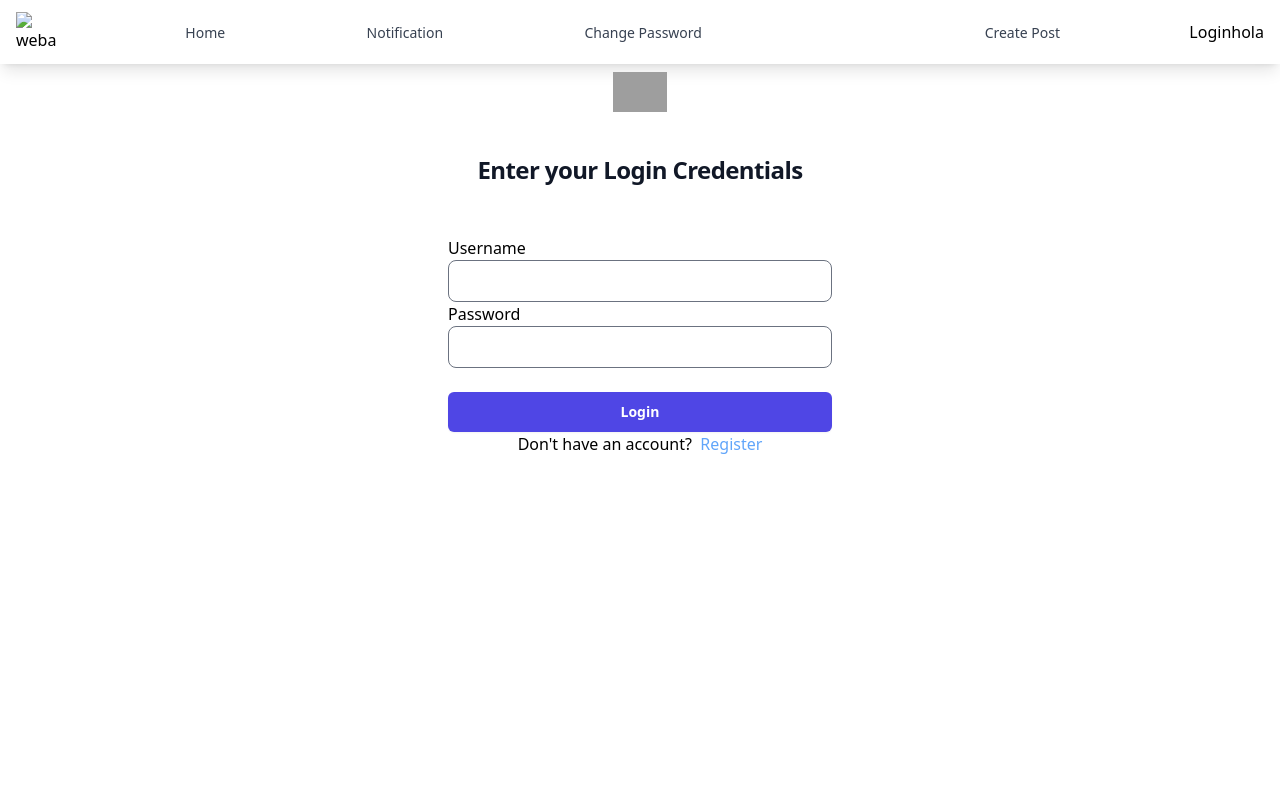
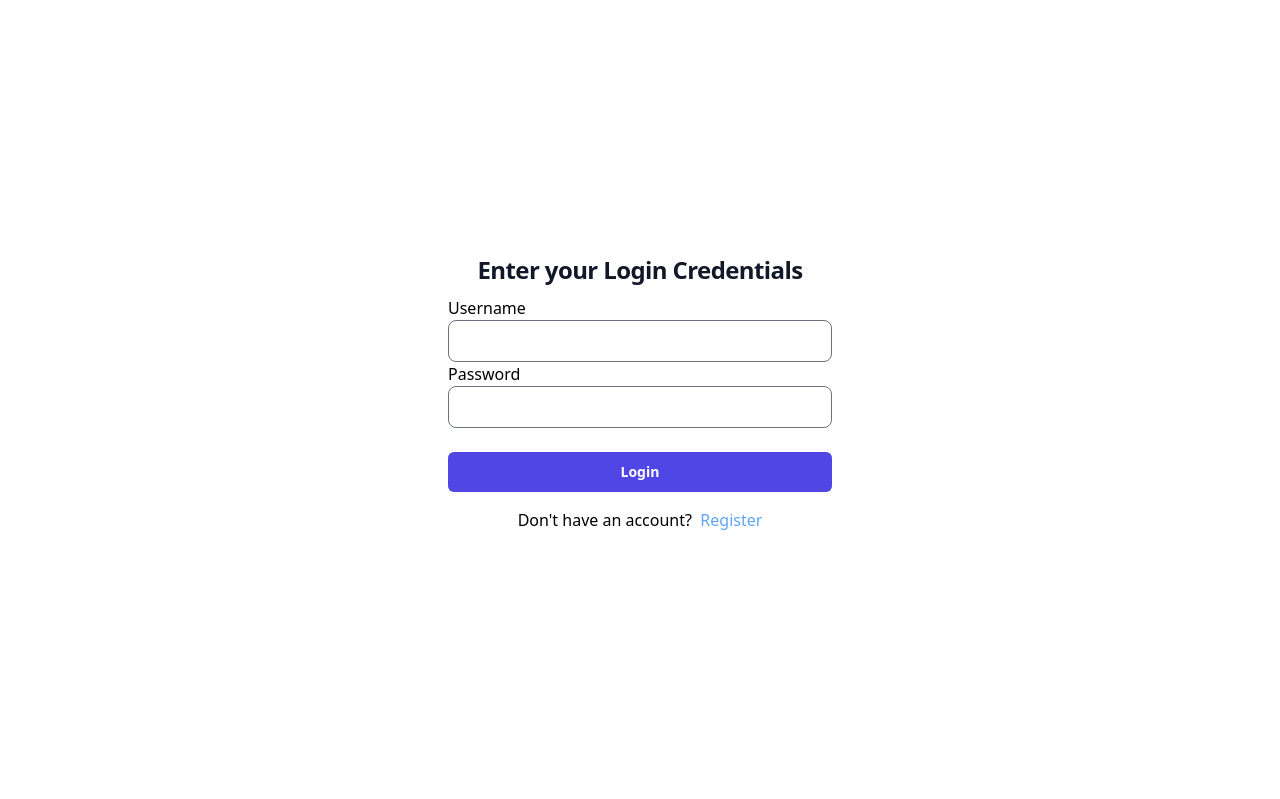
Before and after one commit to adarsha1426/SocialWebapp, a Django app: page /login in a window 1280 px wide. Run offline with Django 5.2, Linux system fonts and the light colour scheme; some libraries are stand-ins or nearby versions; grey boxes are pictures that could not be loaded.

Commit message:
Fixed the merge error

```diff
--- a/SocialWebsite/SocialWebsite/settings.py
+++ b/SocialWebsite/SocialWebsite/settings.py
@@ -143,7 +143,7 @@ Media_ROOT=os.path.join(BASE_DIR,'media')
 DEFAULT_AUTO_FIELD = 'django.db.models.BigAutoField'
 
 #For tailwind setup
-NPM_BIN_PATH = r"C:\Program Files (x86)\nodejs\npm.cmd"
+NPM_BIN_PATH = "C:/Program Files/nodejs/npm.cmd"
 TAILWIND_APP_NAME = 'theme'
 INTERNAL_IPS = [
     "127.0.0.1",
--- a/SocialWebsite/post/templates/post/homepage.html
+++ b/SocialWebsite/post/templates/post/homepage.html
@@ -55,7 +55,7 @@
                 <a href="{% url 'post:like' post_slug=post.slug %}"><img src="{% static "logo\like-logo.png" %}" alt="webapplogo" class="h-12 w-12"> ({{ post.likes.count }})</a>
                 {% endif %}
 
-                <a href="{% url "post:create_comment" post_slug=post.slug %}"><img src="{% static "logo\comment-logo.png" %}" alt="webapplogo" class="h-12 w-12"></a>
+                <a href="{% url "post:create_comment" post_slug=post.slug %}"><img src="{% static "logo\comment-logo.png" %}" alt="webapplogo" class="h-12 w-12"></a>{{post.comment.count}}
                 <a href="{% url "post:share_email_form" post_slug=post.slug %}"> <img src="{% static "logo\share-logo.png" %}" alt="webapplogo" class="h-12 w-12"></a>
 
 
--- a/SocialWebsite/templates/nav.html
+++ b/SocialWebsite/templates/nav.html
@@ -17,9 +17,7 @@
     <nav class="bg-white shadow-lg  flex  justify-evenly static">
         <div class="container mx-auto px-4 flex justify-between items-center h-16">
             <!-- Logo Section -->
-            <div class="logo flex items-center">
-                <img src="" alt="webapplogo" class="h-10 w-10">
-            </div>
+
             <div class="home">
                 <a href="{% url 'post:home' %}" class="text-gray-700 hover:text-blue-500 px-3 py-2 rounded-md text-sm font-medium">Home</a>
             </div>
@@ -29,12 +27,13 @@
             <div class="home">
                 <a href="{% url 'userdetail:change' %}" class="text-gray-700 hover:text-blue-500 px-3 py-2 rounded-md text-sm font-medium">Change Password</a>
             </div>
+            {% if request.user %}
+
             <div class="home">
                 <a href="{% url 'userdetail:change' %}" class="text-gray-700 hover:text-blue-500 px-3 py-2 rounded-md text-sm font-medium">{% if request.user.is_authenticated is True %}{{request.user.first_name}}{% endif %}</a>
             </div>
-            <div class="home">
-                <a href="{% url 'post:create_post' %}" class="text-gray-700 hover:text-blue-500 px-3 py-2 rounded-md text-sm font-medium">Create Post</a>
-            </div>
+            {% endif %}
+
             {% if request.user.is_authenticated %}
 
             <div class="home">
@@ -55,7 +54,7 @@
     {% endif %}
 {% else %}
     <a href="{% url 'userdetail:login' %}">Login</a>
-    <p>hola</p>
+
 {% endif %}
             </div>
         </div>
--- a/SocialWebsite/theme/static/css/dist/styles.css
+++ b/SocialWebsite/theme/static/css/dist/styles.css
@@ -1146,6 +1157,14 @@ select {
 
 .pt-4 {
   padding-top: 1rem;
+}
+
+.pt-0 {
+  padding-top: 0px;
+}
+
+.text-left {
+  text-align: left;
 }
 
 .text-center {
--- a/SocialWebsite/userdetail/templates/userdetail/login.html
+++ b/SocialWebsite/userdetail/templates/userdetail/login.html
@@ -1,9 +1,10 @@
-{% include "nav.html" %}
+{% load tailwind_tags %}
+{%tailwind_css %}
 <body>
-    <div class="flex min-h-full flex-col justify-center px-6 py-2 lg:px-8">
+    <div class="flex mt-0 pt-0 min-h-full flex-col justify-center px-6 py-2 lg:px-8">
         <div class="sm:mx-auto sm:w-full sm:max-w-sm">
-          <img class="mx-auto h-10 w-auto" src="https://tailwindui.com/img/logos/mark.svg?color=indigo&shade=600" alt="Name of socialwebapp">
-          <h2 class="mt-10 text-center text-2xl font-bold leading-9 tracking-tight text-gray-900">Enter your Login Credentials</h2>
+          {% comment %} <img class="mx-auto h-10 w-auto" src="" alt="Name of socialwebapp"> {% endcomment %}
+          <h2 class="mt-0 text-center text-2xl font-bold leading-9 tracking-tight text-gray-900">Enter your Login Credentials</h2>
         </div>
         {% if messages %}
         {% for message in messages %}
@@ -12,7 +13,7 @@
         {% endfor %}
         {% endif %}
     <div class="flex min-h-full flex-col justify-center px-6 py-2 lg:px-8">
-        <div class="mt-10 sm:mx-auto sm:w-full sm:max-w-sm">
+        <div class="mt-0 sm:mx-auto sm:w-full sm:max-w-sm">
             <form action="{% url "userdetail:login" %}" method="POST">
             {% csrf_token %}
             <label for="username">Username</label>
--- a/SocialWebsite/userdetail/templates/userdetail/register.html
+++ b/SocialWebsite/userdetail/templates/userdetail/register.html
@@ -10,7 +11,7 @@
 
     <div class="flex min-h-full flex-col justify-center px-6 py-2 lg:px-8">
         <div class="sm:mx-auto sm:w-full sm:max-w-sm">
-          <img class="mx-auto h-10 w-auto" src="https://tailwindui.com/img/logos/mark.svg?color=indigo&shade=600" alt="Name of socialwebapp">
+          {% comment %} <img class="mx-auto h-10 w-auto" src="https://tailwindui.com/img/logos/mark.svg?color=indigo&shade=600" alt="Name of socialwebapp"> {% endcomment %}
           <h2 class="mt-10 text-center text-2xl font-bold leading-9 tracking-tight text-gray-900">Create your account</h2>
         </div>
     <div class="flex min-h-full flex-col justify-center px-6 py-0 lg:px-8">
--- a/SocialWebsite/userdetail/views.py
+++ b/SocialWebsite/userdetail/views.py
@@ -87,10 +87,9 @@ def change_password(request):
     return render(request, 'userdetail/password_change.html', {'form': form})
 @login_required(login_url='userdetail:login')
 def profile(request):
-
     profile=Profile.objects.get(user=request.user)
     current_user = request.user
-
+    print(current_user)
     try:
         user_profile=Profile.objects.get(user=current_user)
     except Profile.DoesNotExist:
@@ -98,7 +97,9 @@ def profile(request):
 
     # Exclude posts created by the current user's profile
     posts = Post.objects.filter(user=user_profile)
+
     posts_count=posts.count()
+    print(posts_count)
     print(profile.count_following)
     return render(request,'userdetail/profile.html',{'profile':profile,
                                                      'posts':posts,
@@ -106,7 +107,6 @@ def profile(request):
                                                      "followers":profile.count_following,
         "following":profile.count_followed_by,})
 @login_required(login_url='userdetail:login')
-
 def edit_profile(request, username):
     user = get_object_or_404(User, username=request.user.username)
     profile = get_object_or_404(Profile, user=request.user)
@@ -185,5 +185,4 @@ def search_user(request):
         q=request.GET.get('q')
         #__contains is equivalent to Select * where username==q
         users=User.objects.filter(username__icontains=q)
-
         return render(request,"userdetail/search.html",{'users':users})
```
Also changed, not shown: other parts of SocialWebsite/theme/static/css/dist/styles.css (+43 -18 lines), other parts of SocialWebsite/userdetail/templates/userdetail/register.html (+2 -1 lines), SocialWebsite/post/templates/post/post.html (+18 -14 lines), SocialWebsite/userdetail/templates/userdetail/profile.html (+12 -0 lines).
